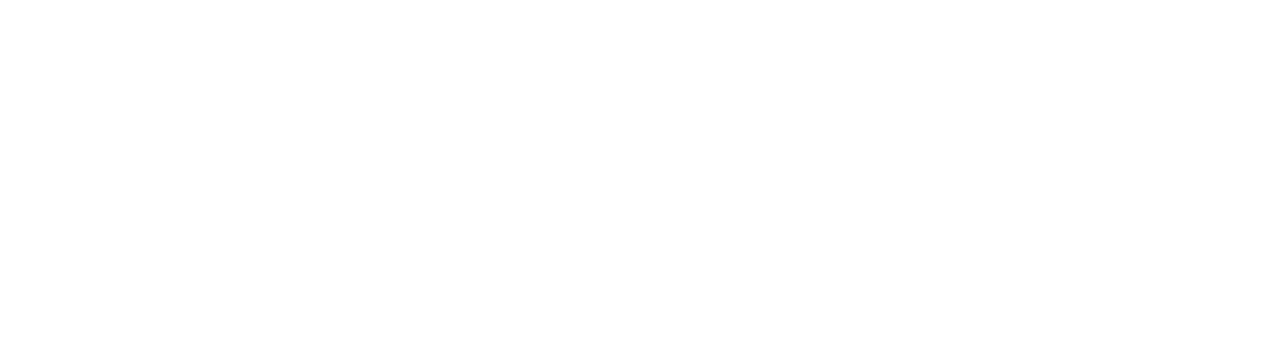
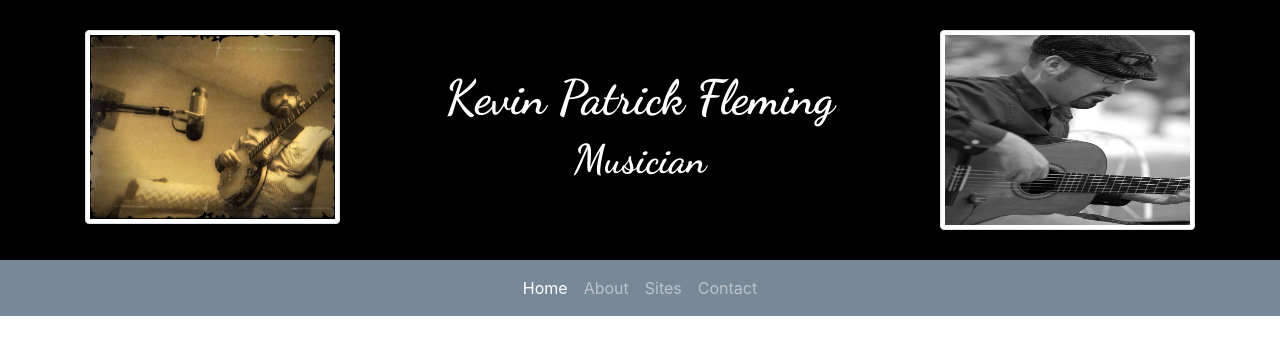
Before and after one commit to KevinPFleming/KPF-Guitar, a website: page index.html in a window 1280 px wide. Drawn offline with nearby package versions, Linux system fonts and the light colour scheme.

Commit message:
Header and Navbar

```diff
--- a/css/styles.css
+++ b/css/styles.css
@@ -0,0 +1,33 @@
+header {
+font-family: 'Dancing Script', cursive;
+}
+
+.jumbotron {
+    margin: 0;
+    padding: 30px;
+    background-color: black;
+    color: white;
+}
+
+h1 {
+    font-size: 3rem;
+}
+
+h2 {
+    font-size: 2.5rem;
+}
+
+.navbar {
+    background-color: lightslategray;
+    width: 100%;
+}
+
+#banjo {
+    float: left;
+    max-height: 200px;
+}
+
+#c-guitar {
+    max-height: 200px;
+    width: 100%;
+}
--- a/index.html
+++ b/index.html
@@ -5,11 +5,46 @@
     <meta charset="UTF-8">
     <meta name="viewport" content="width=device-width, initial-scale=1.0">
     <link rel="stylesheet" href="node_modules/bootstrap/dist/css/bootstrap.min.css" />
+    <link rel="preconnect" href="https://fonts.gstatic.com">
+    <link href="https://fonts.googleapis.com/css2?family=Dancing+Script:wght@700&display=swap" rel="stylesheet">
     <link rel="stylesheet" href="css/styles.css">
     <title>KPF-Guitar</title>
 </head>
 
 <body>
+
+    <header class="jumbotron jumbotron-fluid text-center">
+        <div class="container">
+            <div class="row h-100">
+                <div class="col-3">
+                    <img id="banjo" class="img-fluid img-thumbnail" src="images/KPF-Banjo.jpg">
+                </div>
+                <div class="col-6 align-self-center">
+                    <h1> Kevin Patrick Fleming </h1>
+                    <h2> Musician </h2>
+                </div>
+                <div class="col">
+                    <img id="c-guitar" class="img-fluid img-thumbnail" src="images/KPF-C-Guitar.jpg">
+                </div>
+            </div>
+        </div>
+    </header>
+
+    <nav class="navbar navbar-expand-sm navbar-dark sticky-top">
+        <div class="container">
+            <button class="navbar-toggler ml-auto" type="button" data-toggle="collapse" data-target="#kpfNavbar">
+                <span class="navbar-toggler-icon"></span>
+            </button>
+            <div class="collapse navbar-collapse" id="kpfNavbar">
+                <ul class="navbar-nav mx-auto">
+                    <li class="nav-item active"><a class="nav-link" href="#">Home</a></li>
+                    <li class="nav-item"><a class="nav-link" href="#">About</a></li>
+                    <li class="nav-item"><a class="nav-link" href="#">Sites</a></li>
+                    <li class="nav-item"><a class="nav-link" href="#">Contact</a></li>
+                </ul>
+            </div>
+        </div>
+    </nav>
 
     <script src="node_modules/jquery/dist/jquery.slim.min.js"></script>
     <script src="node_modules/popper.js/dist/umd/popper.min.js"></script>
```
Also changed, not shown: images/KPF-Banjo.jpg (added), images/KPF-C-Guitar.jpg (added).
